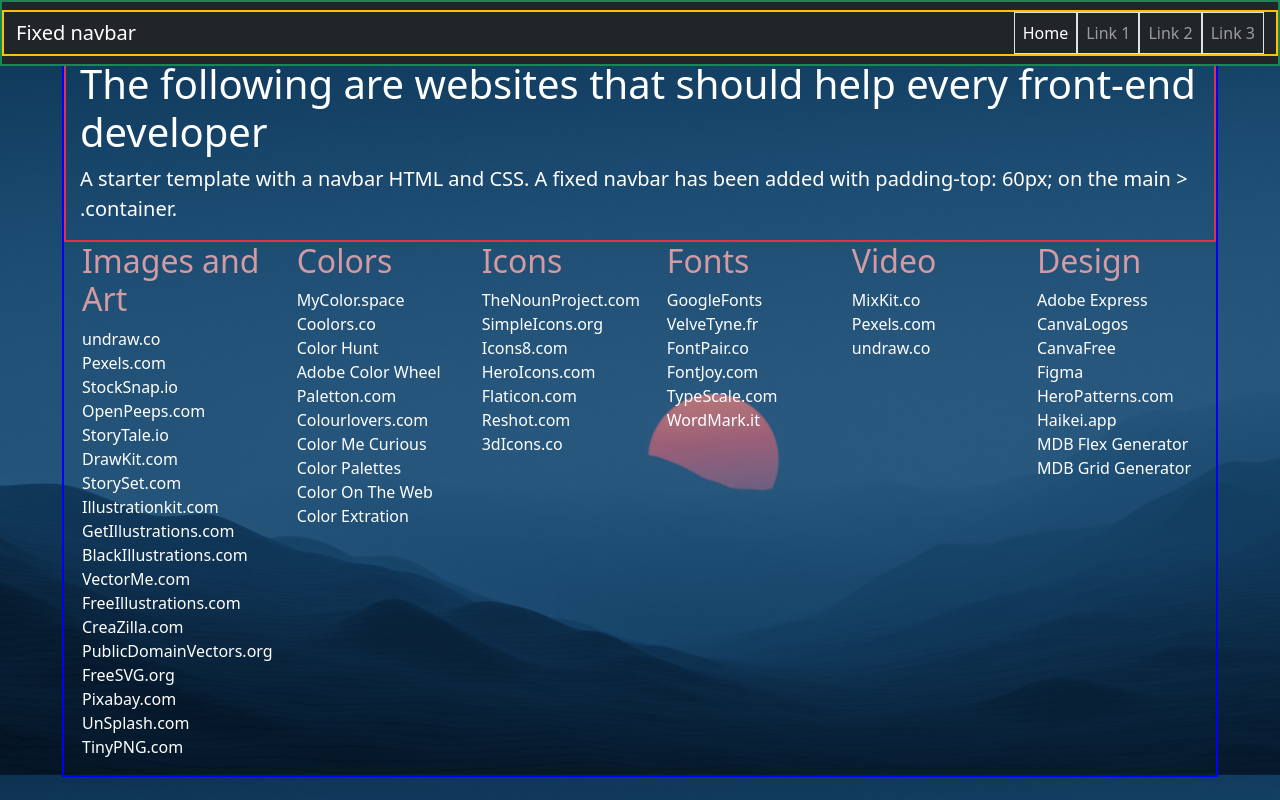
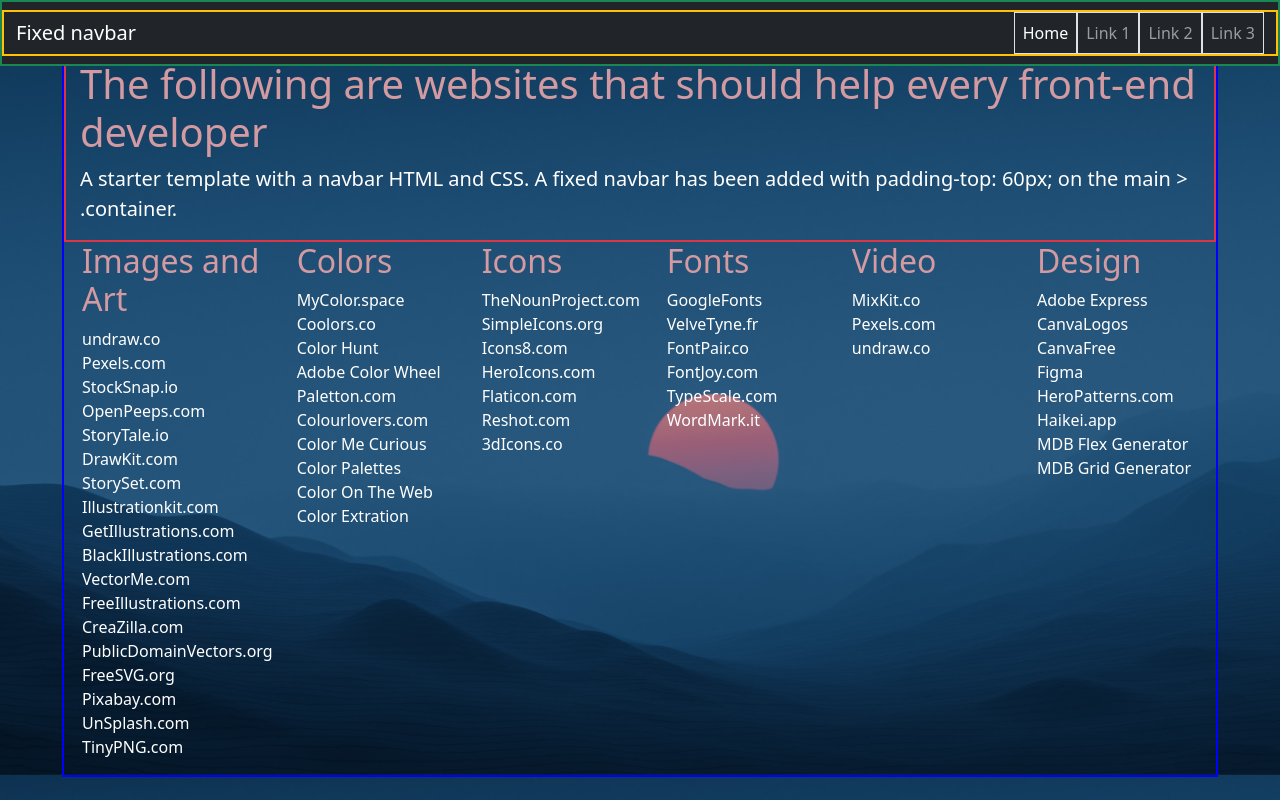
Before and after one commit to rayestrada2000/BecomeADeveloper, a plain HTML site: page index.html in a window 1280 px wide. Drawn offline with nearby package versions, Linux system fonts and the light colour scheme.

Commit message:
Ver 1.05 Coordinated h1 and h2 text colors

```diff
--- a/css/style.css
+++ b/css/style.css
@@ -11,7 +11,8 @@ a {
 a:hover {
   color: rgba(255, 255, 255, 0.5);
 }
-.h2 {
+.h2,
+.h1-text {
   color: #d39aa1;
 }
 @media (width <= 788) {
--- a/index.html
+++ b/index.html
@@ -43,7 +43,7 @@
     <div class="wrapper">
       <main class="flex-shrink-0 border border-2 border-danger">
         <div class="container">
-          <h1 class="mt-5">
+          <h1 class="mt-5 h1-text">
             The following are websites that should help every front-end
             developer
           </h1>
```
